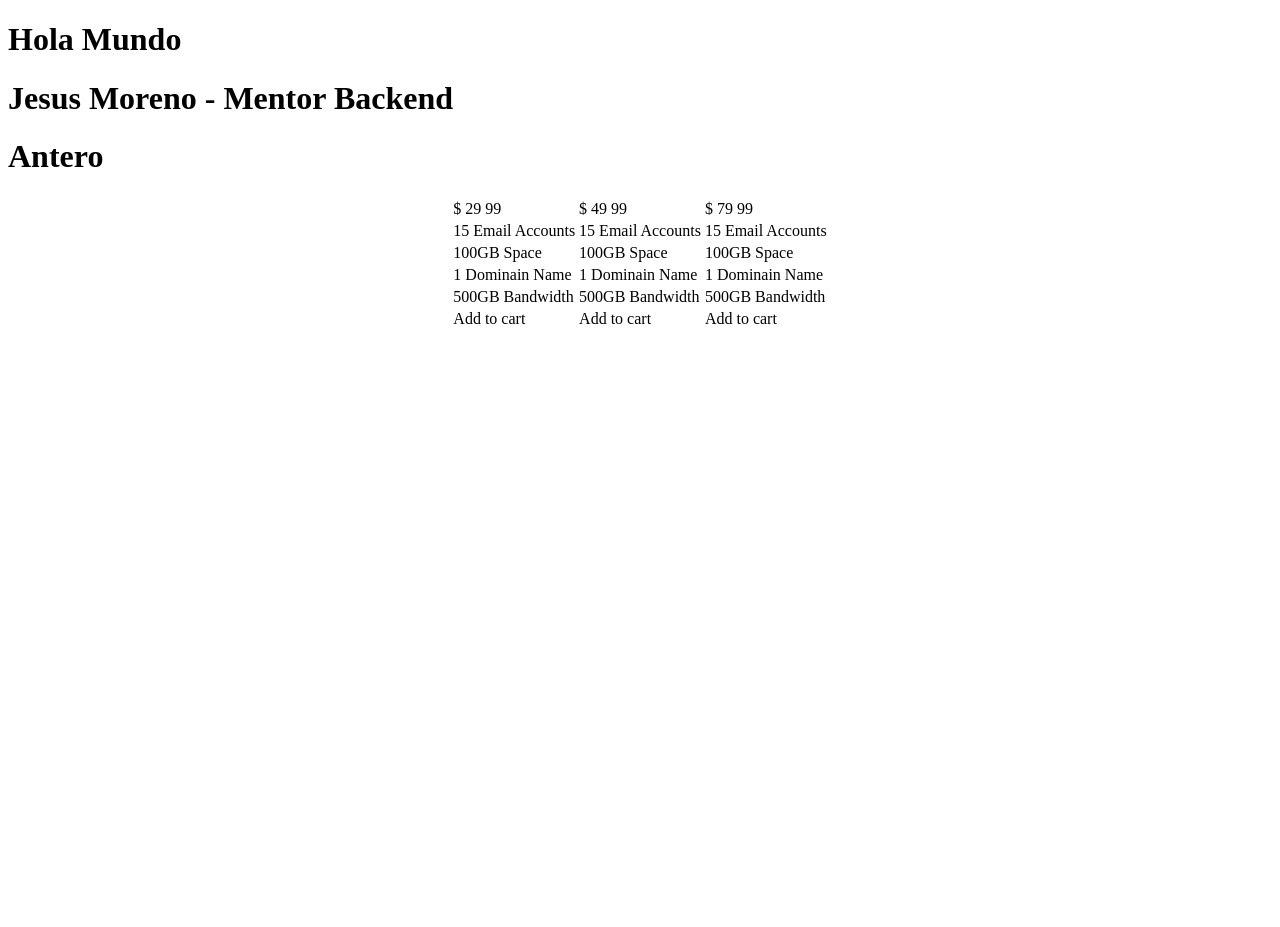
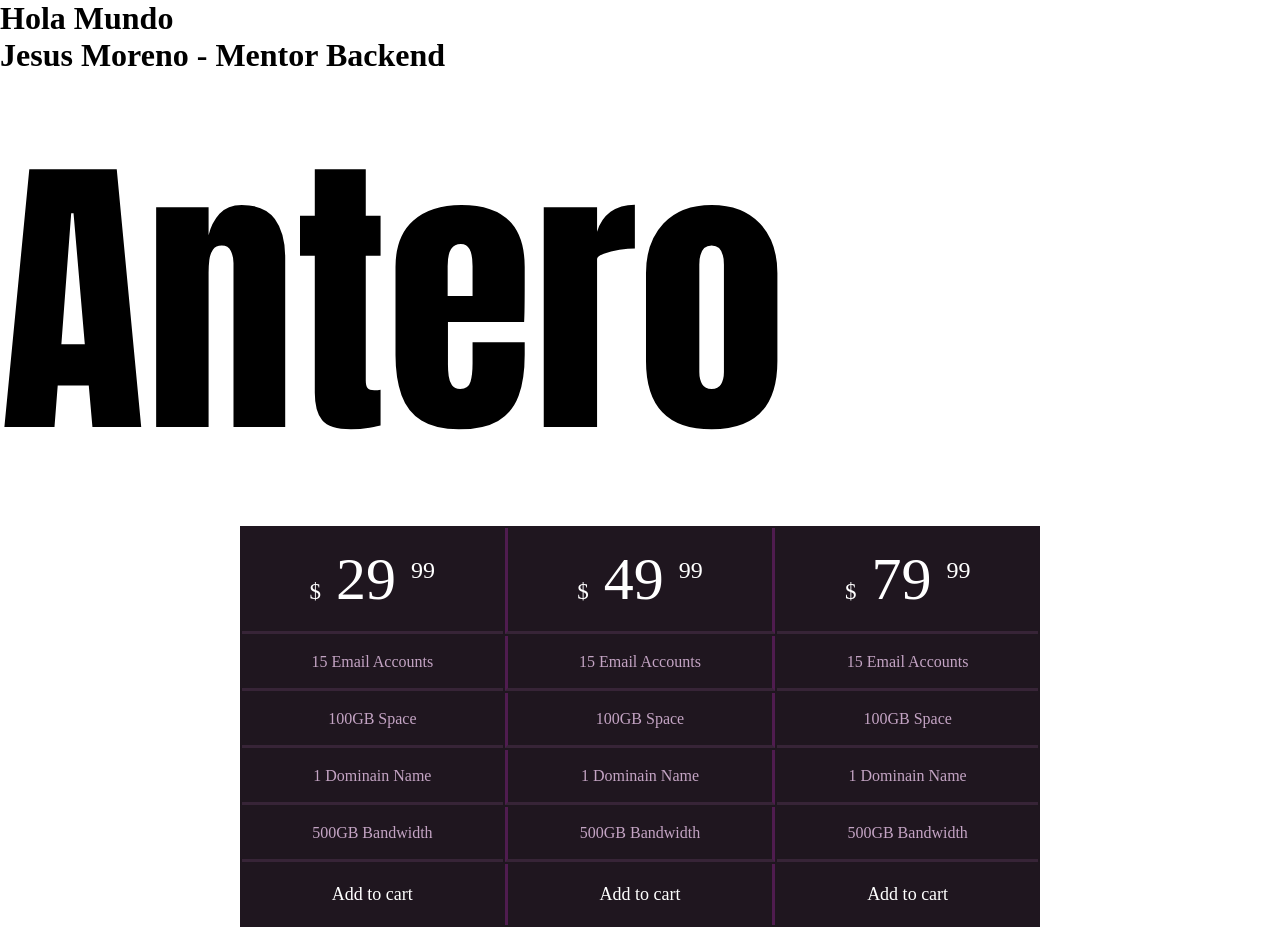
Before and after one commit to JeanCarlButronMaster/iniciando-git-codigo, a PHP site: page / in a window 1280 px wide. Before the commit the page ends 324 px from the top, so only its background shows below. Run offline with PHP 8.4, Linux system fonts and the light colour scheme.

Commit message:
La nueva broma macraba... esssss magnífico

```diff
--- a/estilo.css
+++ b/estilo.css
@@ -1,6 +1,11 @@
 *{
     padding: 0;
     margin: 0;
+}
+
+.name{
+    font-family: 'impact';
+    font-size: 300px;
 }
 
 table {
--- a/index.html
+++ b/index.html
@@ -4,12 +4,13 @@
     <meta charset="UTF-8">
     <meta name="viewport" content="width=device-width, initial-scale=1.0">
     <meta http-equiv="X-UA-Compatible" content="ie=edge">
+    <link rel="stylesheet" href="estilo.css">
     <title>Document</title>
 </head>
 <body>
     <h1>Hola Mundo</h1>
     <h1>Jesus Moreno - Mentor Backend</h1>
-    <h1>Antero</h1>
+    <h1 class='name'>Antero</h1>
 
     <table align="center">
 
```
